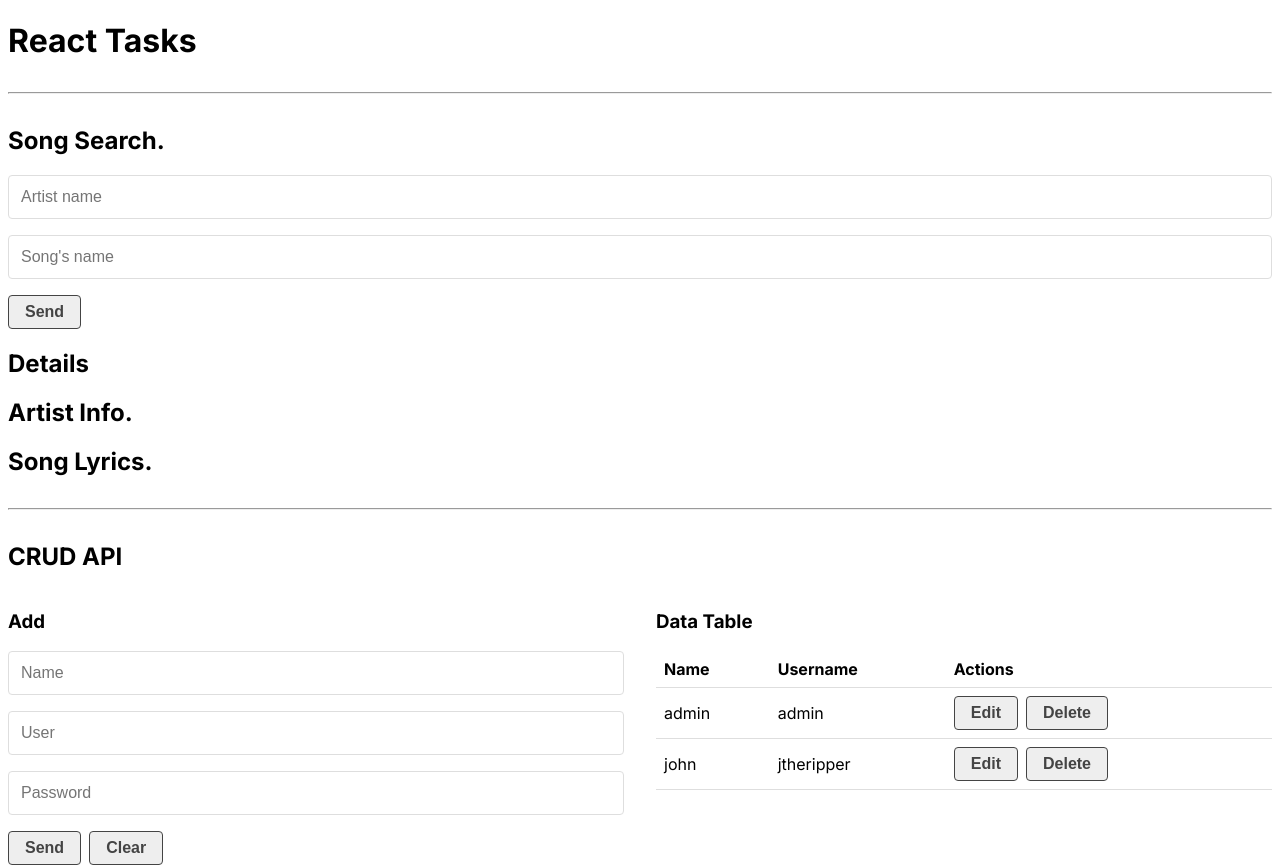
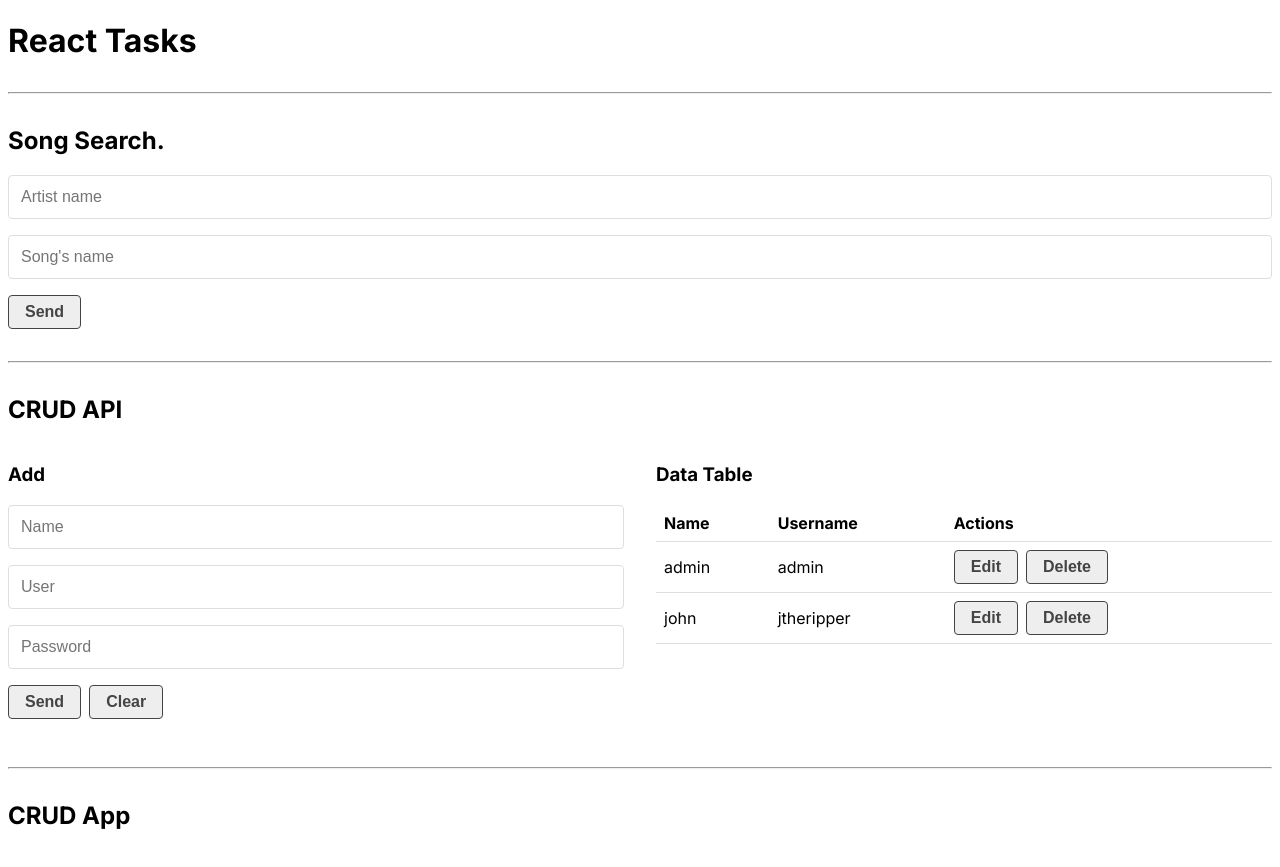
Before and after one commit to Netbul4/react-crud, a Next.js app: page / in a window 1280 px wide. Shown: the top 867 px of the page. Built offline with nearby package versions, Linux system fonts and the light colour scheme; data requests are answered from the project's data file.

Commit message:
feat: Conditional Rendering

```diff
--- a/src/components/SongDetails.js
+++ b/src/components/SongDetails.js
@@ -2,14 +2,30 @@
 import React, { useState, useEffect } from "react";
 import SongArtist from "./SongArtist";
 import SongLyrics from "./SongLyrics";
+import Message from "./Message";
 
 const SongDetails = ({ search, lyrics, bio }) => {
+  if (!lyrics || !bio) return null;
+
   return (
-    <div>
-      <h2>Details</h2>
-      <SongArtist />
-      <SongLyrics />
-    </div>
+    <>
+      {lyrics.error || lyrics.err || lyrics.name === "AbortError" ? (
+        <Message
+          msg={`Error: Song ${search.song} doesn't exist`}
+          bgColor="#dc3545"
+        />
+      ) : (
+        <SongLyrics />
+      )}
+      {bio.artists ? (
+        <SongArtist />
+      ) : (
+        <Message
+          msg={`Error: Artist ${search.artist} doesn't exist`}
+          bgColor="#dc3545"
+        />
+      )}
+    </>
   );
 };
 
--- a/src/components/SongSearch.js
+++ b/src/components/SongSearch.js
@@ -44,7 +44,9 @@ const SongSearch = () => {
       <h2>Song Search.</h2>
       {loading && <Loader />}
       <SongForm handleSearch={handleSearch} />
-      <SongDetails search={search} lyrics={lyrics} bio={bio} />
+      {search && !loading && (
+        <SongDetails search={search} lyrics={lyrics} bio={bio} />
+      )}
     </div>
   );
 };
```
Also changed, not shown: src/components/SongForm.js (+6 -6 lines).
